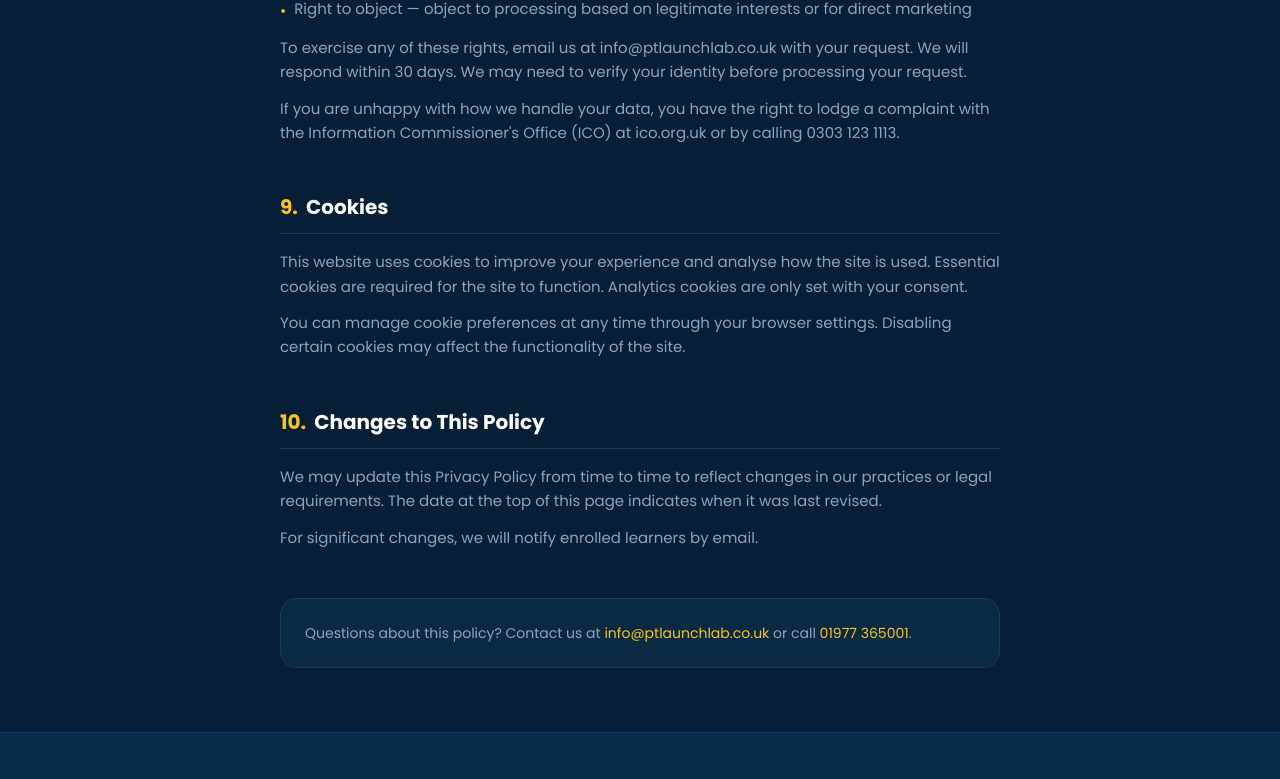
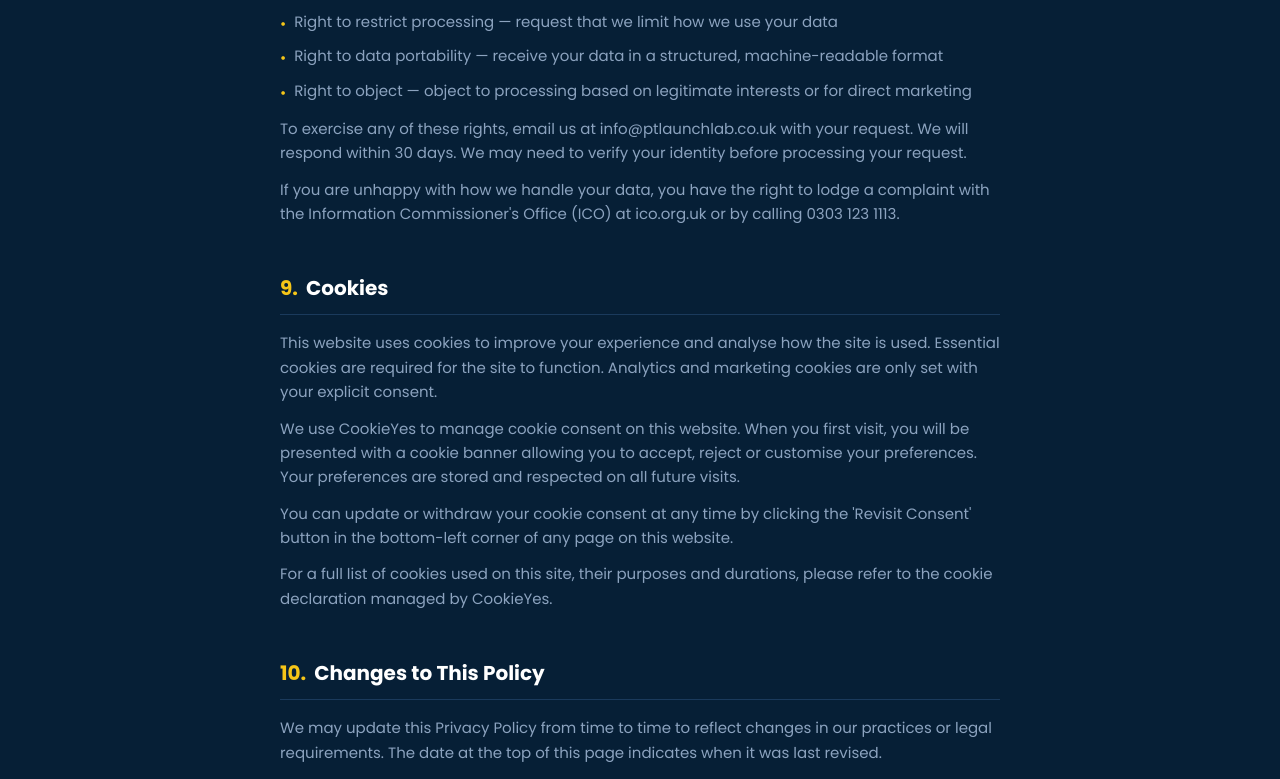
Before and after one commit to CallumAcademy95/ptlaunchlab-site, a Next.js app: page /privacy in a window 1280 px wide. Shown: the part 3634-4413 px from the top of the page. Built offline with nearby package versions, Linux system fonts and the light colour scheme.

Commit message:
Update privacy policy to include CookieYes as third party processor and expand cookies section

```diff
--- a/app/privacy/page.tsx
+++ b/app/privacy/page.tsx
@@ -113,6 +113,7 @@ export default function PrivacyPage() {
                 "Google (Google Sheets / Google Workspace) — enrolment records are stored in a secure, access-controlled Google Sheet.",
                 "Merve — the learning platform through which course content is delivered. Your name and email are shared for course access.",
                 "Vercel — our website hosting provider. Processes web requests and API calls.",
+                "CookieYes — our cookie consent management platform. Stores your cookie preferences to ensure we only set non-essential cookies with your consent. CookieYes processes consent logs in accordance with GDPR.",
               ])}
               {p("We do not sell your personal data to any third party. We do not use your data for automated decision-making or profiling.")}
             </>
@@ -179,8 +180,10 @@ export default function PrivacyPage() {
           title: "Cookies",
           content: (
             <>
-              {p("This website uses cookies to improve your experience and analyse how the site is used. Essential cookies are required for the site to function. Analytics cookies are only set with your consent.")}
-              {p("You can manage cookie preferences at any time through your browser settings. Disabling certain cookies may affect the functionality of the site.")}
+              {p("This website uses cookies to improve your experience and analyse how the site is used. Essential cookies are required for the site to function. Analytics and marketing cookies are only set with your explicit consent.")}
+              {p("We use CookieYes to manage cookie consent on this website. When you first visit, you will be presented with a cookie banner allowing you to accept, reject or customise your preferences. Your preferences are stored and respected on all future visits.")}
+              {p("You can update or withdraw your cookie consent at any time by clicking the 'Revisit Consent' button in the bottom-left corner of any page on this website.")}
+              {p("For a full list of cookies used on this site, their purposes and durations, please refer to the cookie declaration managed by CookieYes.")}
             </>
           ),
         },
```
